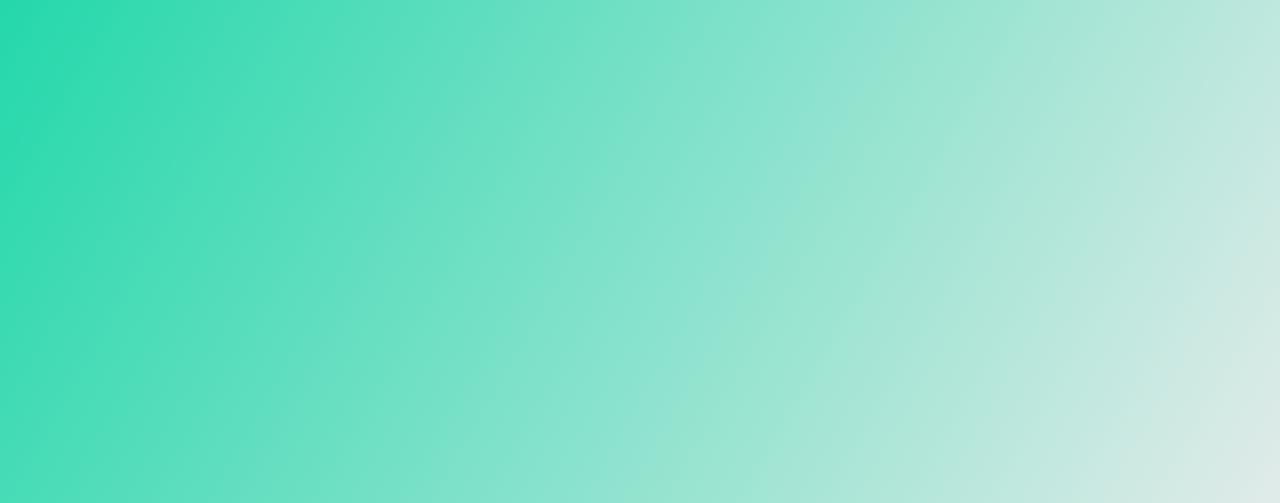
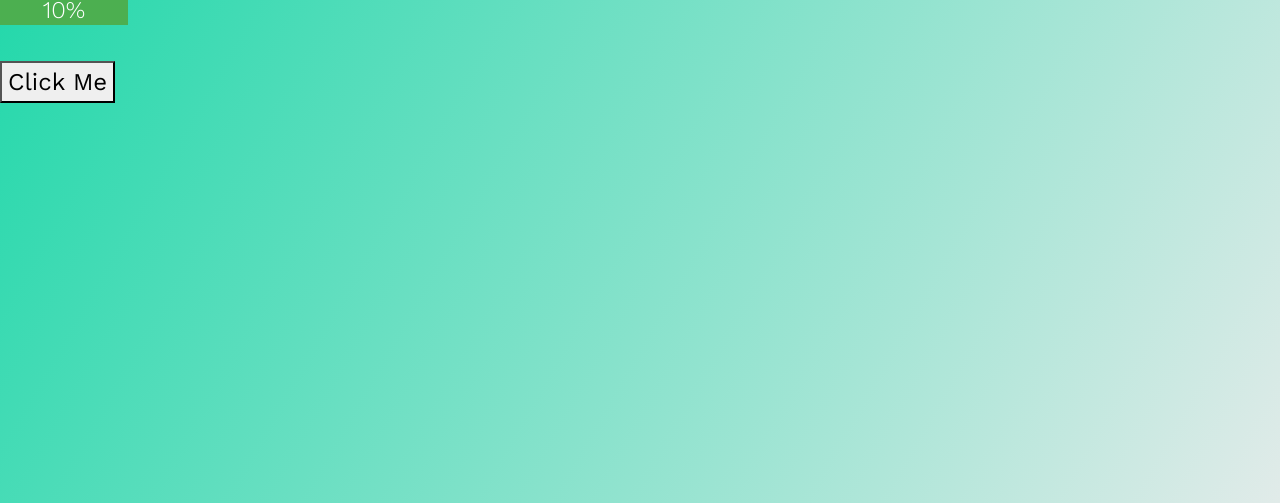
Before and after one commit to aliclarke206/MileStoneProject2_HabitTracker, a plain HTML site: page index.html in a window 1280 px wide. Shown: the part 297-800 px from the top of the page. Drawn offline with nearby package versions, Linux system fonts and the light colour scheme.

Commit message:
added script to trial difference progress bar

```diff
--- a/assets/style.css
+++ b/assets/style.css
@@ -324,3 +324,13 @@ form {
         transform: rotate(180deg);
     }
 }
+
+/*Progress Bar two */
+#myBar {
+  width: 10%;
+  height: 30px;
+  background-color: #4CAF50;
+  text-align: center; /* To center it horizontally (if you want) */
+  line-height: 30px; /* To center it vertically */
+  color: white;
+}
--- a/index.html
+++ b/index.html
@@ -89,21 +89,14 @@
       </div>
     </template>
 
-    <!--<div class="progress-circle">
-        <div class="circular">
-            <div class="inner">
-                <div class="number">100%</div>
-            </div>
-            <div class="circle">
-                <div class="bar left">
-                    <div class="progress"></div>
-                </div>
-                <div class="bar right">
-                    <div class="progress"></div>
-                </div>
-            </div>
-        </div>
-    </div>-->
+    <!--Progress Bar two -->
+    <h1>JavaScript Progress Bar</h1>
 
+<div id="myProgress">
+  <div id="myBar">10%</div>
+</div>
+
+<br>
+<button onclick="move()">Click Me</button>
 </body>
 </html>
--- a/script.js
+++ b/script.js
@@ -148,7 +148,7 @@ function clearElement(element) {
 
 render()
 
-// progress Circle
+// progress Circle 1
 
 let counter = 0;
 
@@ -160,3 +160,24 @@ setInterval(() => {
        number.textContent = counter + "%"
    }
 }, 80);
+
+// Progress bar two
+var i = 0;
+function move() {
+  if (i == 0) {
+    i = 1;
+    var elem = document.getElementById("myBar");
+    var width = 40;
+    var id = setInterval(frame, 40);
+    function frame() {
+      if (width >= 100) {
+        clearInterval(id);
+        i = 0;
+      } else {
+        width++;
+        elem.style.width = width + "%";
+        elem.innerHTML = width + "%";
+      }
+    }
+  }
+}
```
